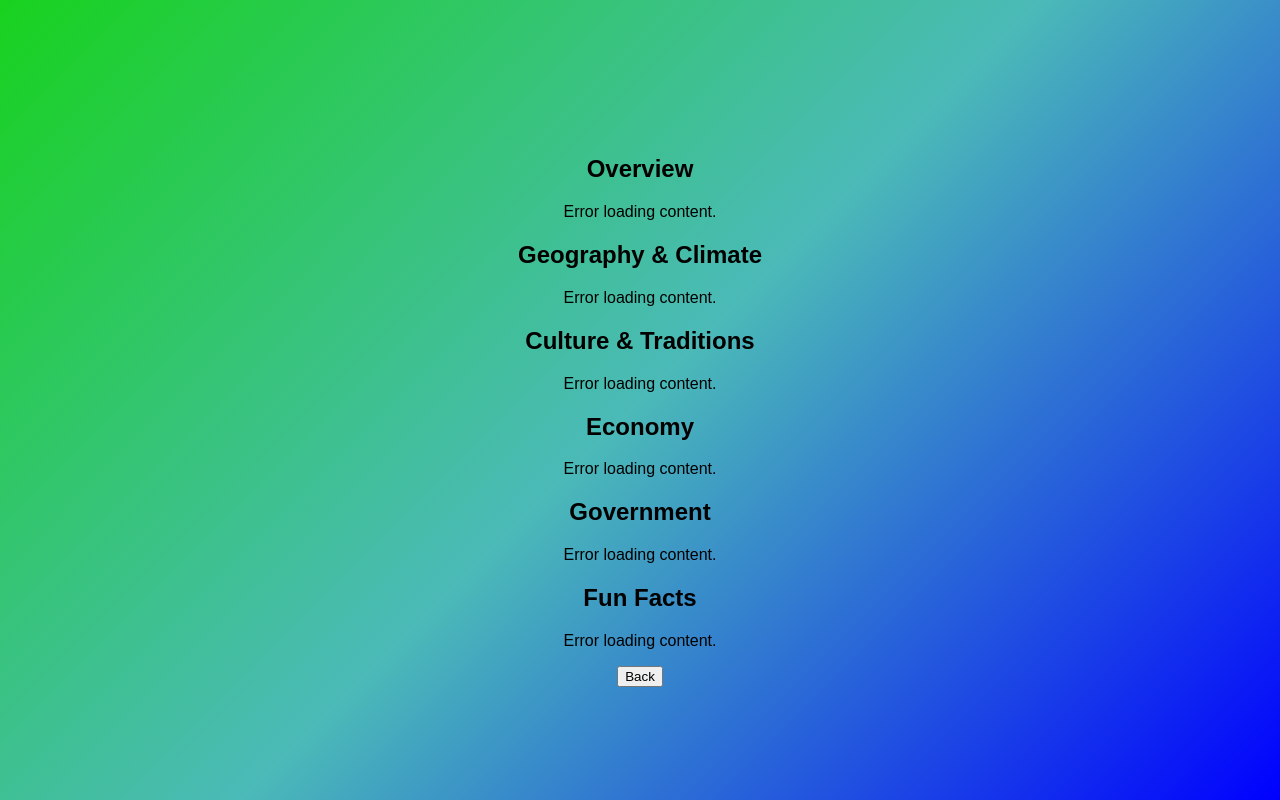
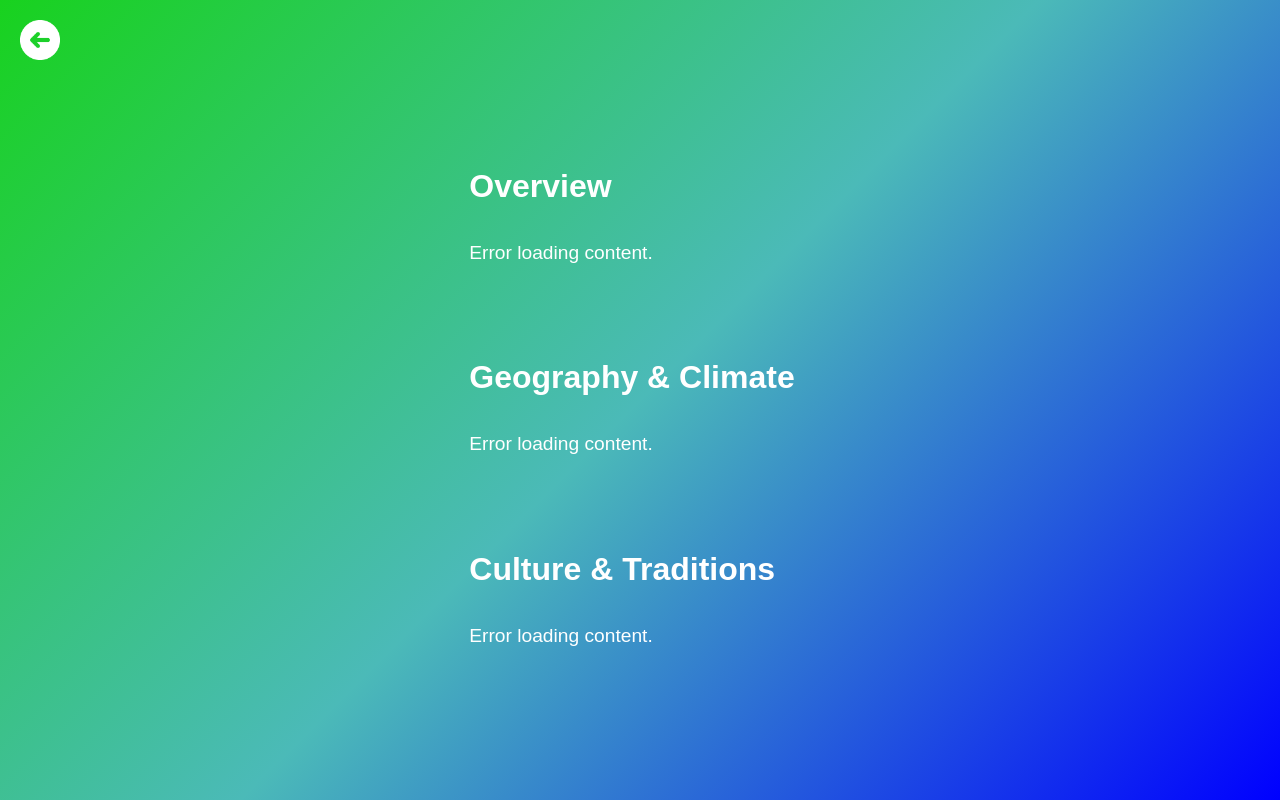
Before and after one commit to ForSchoolJackson/590-midterm, a website: page public/country.html in a window 1280 px wide. Drawn offline with Linux system fonts and the light colour scheme; no server answers.

Commit message:
added images

```diff
--- a/public/country.html
+++ b/public/country.html
@@ -1,17 +1,23 @@
 <!DOCTYPE html>
 <html lang="en">
+
 <head>
     <meta charset="UTF-8">
     <meta name="viewport" content="width=device-width, initial-scale=1.0">
     <title>Country Details</title>
     <link rel="stylesheet" href="styles/styles.css">
 </head>
+
 <body>
     <div id="app">
+        <button id="back-button">
+            <img src="assets/back_arrow.png" alt="Back">
+        </button>
         <h1 id="country-name"></h1>
         <div id="country-details"></div>
-        <button id="back-button">Back</button>
     </div>
+
     <script src="scripts/country.js"></script>
 </body>
+
 </html>
--- a/public/scripts/country.js
+++ b/public/scripts/country.js
@@ -15,24 +15,62 @@ document.addEventListener('DOMContentLoaded', () => {
 
     const detailsContainer = document.getElementById('country-details');
 
-    // Loop through each section and fetch ChatGPT content
     Object.entries(sections).forEach(([type, label]) => {
-        // Create section HTML
         const section = document.createElement('div');
         section.classList.add('country-section');
 
         const header = document.createElement('h2');
         header.textContent = label;
 
+        const contentContainer = document.createElement('div');
+        contentContainer.classList.add('content-container');
+
         const content = document.createElement('p');
         content.textContent = 'Loading...';
         content.id = `section-${type}`;
 
+        contentContainer.appendChild(content);
+
+        // Only generate image for the overview section
+        if (type === "overview") {
+            // Request image generation
+            fetch('/generate-image', {
+                method: 'POST',
+                headers: {
+                    'Content-Type': 'application/json'
+                },
+                body: JSON.stringify({
+                    country: countryName,
+                    type: type
+                })
+            })
+                .then(res => res.json())
+                .then(data => {
+                    if (data.imageUrl) {
+                        // Create image element
+                        const image = document.createElement('img');
+                        image.alt = `${label} of ${countryName}`;
+                        image.classList.add('section-image');
+                        image.src = data.imageUrl;
+
+                        // Append image to contentContainer
+                        contentContainer.appendChild(image);
+                    } else {
+                        // If no image, add 'no-image' class
+                        section.classList.add('no-image');
+                    }
+                })
+                .catch(err => {
+                    console.error('Error generating image:', err);
+                    section.classList.add('no-image'); // If error, treat as no image
+                });
+        }
+
         section.appendChild(header);
-        section.appendChild(content);
+        section.appendChild(contentContainer);
         detailsContainer.appendChild(section);
 
-        // Fetch GPT content for the section
+        // Fetch GPT content
         fetch('/chatgpt', {
             method: 'POST',
             headers: {
--- a/public/styles/styles.css
+++ b/public/styles/styles.css
@@ -115,7 +115,6 @@ h1 {
     width: auto;
     height: 60px;
     margin-bottom: 10px;
-    /* Ensures the flag is above the country name */
 }
 
 .country span {
@@ -127,3 +126,148 @@ h1 {
 .country:hover {
     transform: scale(1.05);
 }
+
+.country-section {
+    margin-bottom: 20px;
+    padding: 10px;
+}
+
+.country-section h2 {
+    font-size: 1.4em;
+    margin-bottom: 5px;
+}
+
+#header {
+    display: flex;
+    align-items: center;
+    justify-content: center;
+    gap: 10px;
+    margin-bottom: 20px;
+}
+
+#back-button {
+    position: absolute;
+    top: 20px;
+    left: 20px;
+    background: none;
+    border: none;
+    cursor: pointer;
+    padding: 0;
+    display: flex;
+    align-items: center;
+    z-index: 10;
+}
+
+#back-button img {
+    width: 40px;
+    height: auto;
+}
+
+#country-name {
+    font-size: 4em;
+    margin-bottom: 20px;
+    margin-top: -10px;
+}
+
+#country-details {
+    color: white;
+    max-height: 70vh;
+    overflow-y: auto;
+    padding-right: 1rem;
+    white-space: pre-wrap;
+    line-height: 1.5;
+    text-align: left;
+    max-width: 1000px;
+}
+
+.country-section {
+    margin-bottom: 20px;
+    padding: 10px;
+}
+
+.country-section h2 {
+    font-size: 2em;
+    margin-bottom: 10px;
+    color: white;
+}
+
+.country-section .content-container {
+    display: flex;
+    flex-direction: row;
+    /* Layout image and text side by side */
+    align-items: flex-start;
+    /* Align both image and text at the top */
+    width: 100%;
+    /* Ensure the content container spans the full width */
+}
+
+.country-section p {
+    font-size: 1.2em;
+    color: white;
+    max-width: 100%;
+    /* Allow text to take up the full width if no image */
+    margin-right: 20px;
+    /* Space between text and image */
+}
+
+.country-section img.section-image {
+    width: 300px;
+    /* Fixed width */
+    height: auto;
+    /* Maintain aspect ratio */
+    margin-left: 20px;
+    /* Space between text and image */
+    border-radius: 12px;
+    box-shadow: 0 4px 12px rgba(0, 0, 0, 0.2);
+}
+
+/* If there's no image, let the text take up the full width */
+.country-section.no-image .content-container {
+    flex-direction: column;
+    /* Stack text and image vertically if no image */
+}
+
+.country-section.no-image p {
+    max-width: 100%;
+}
+
+.section-image {
+    width: 100%;
+    max-width: 600px;
+    height: auto;
+    border-radius: 12px;
+    margin: 15px 0;
+    box-shadow: 0 4px 12px rgba(0, 0, 0, 0.2);
+}
+
+
+/* Custom scrollbar styling */
+#country-list-container::-webkit-scrollbar,
+#country-details::-webkit-scrollbar {
+    width: 10px;
+}
+
+#country-list-container::-webkit-scrollbar-track,
+#country-details::-webkit-scrollbar-track {
+    background: rgba(255, 255, 255, 0.1);
+    border-radius: 5px;
+}
+
+#country-list-container::-webkit-scrollbar-thumb,
+#country-details::-webkit-scrollbar-thumb {
+    background: rgba(255, 255, 255, 0.4);
+    border-radius: 5px;
+    border: 2px solid rgba(255, 255, 255, 0.1);
+}
+
+#country-list-container::-webkit-scrollbar-thumb:hover,
+#country-details::-webkit-scrollbar-thumb:hover {
+    background: rgba(255, 255, 255, 0.7);
+}
+
+/* Firefox scrollbar support */
+#country-list-container,
+#country-details {
+    scrollbar-width: thin;
+    scrollbar-color: rgba(255, 255, 255, 0.4) rgba(255, 255, 255, 0.1);
+}
```
Also changed, not shown: package.json (+5 -3 lines), server.js (+51 -0 lines), public/assets/back_arrow.png (added), 1 other file. Lines whose indentation alone changed are shown as unchanged.
